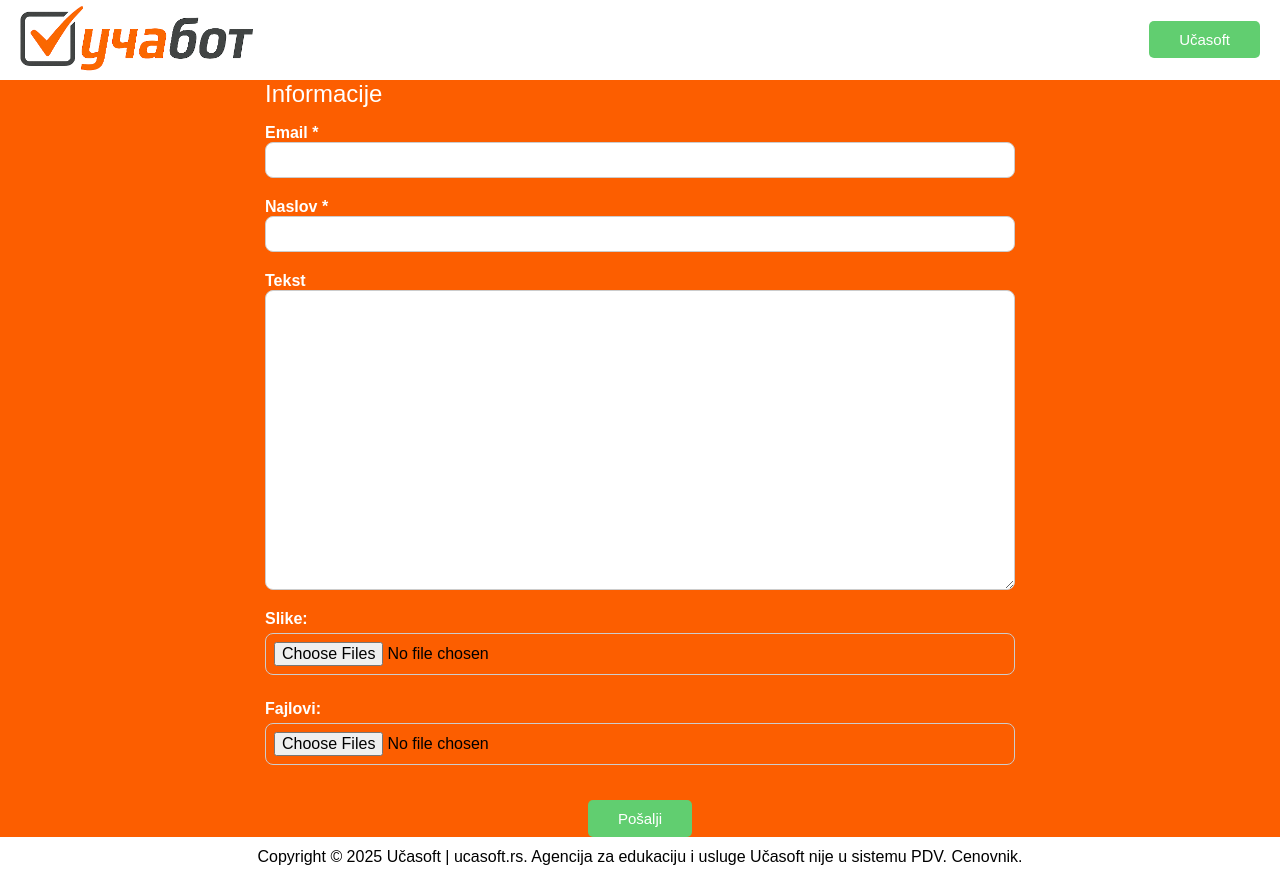
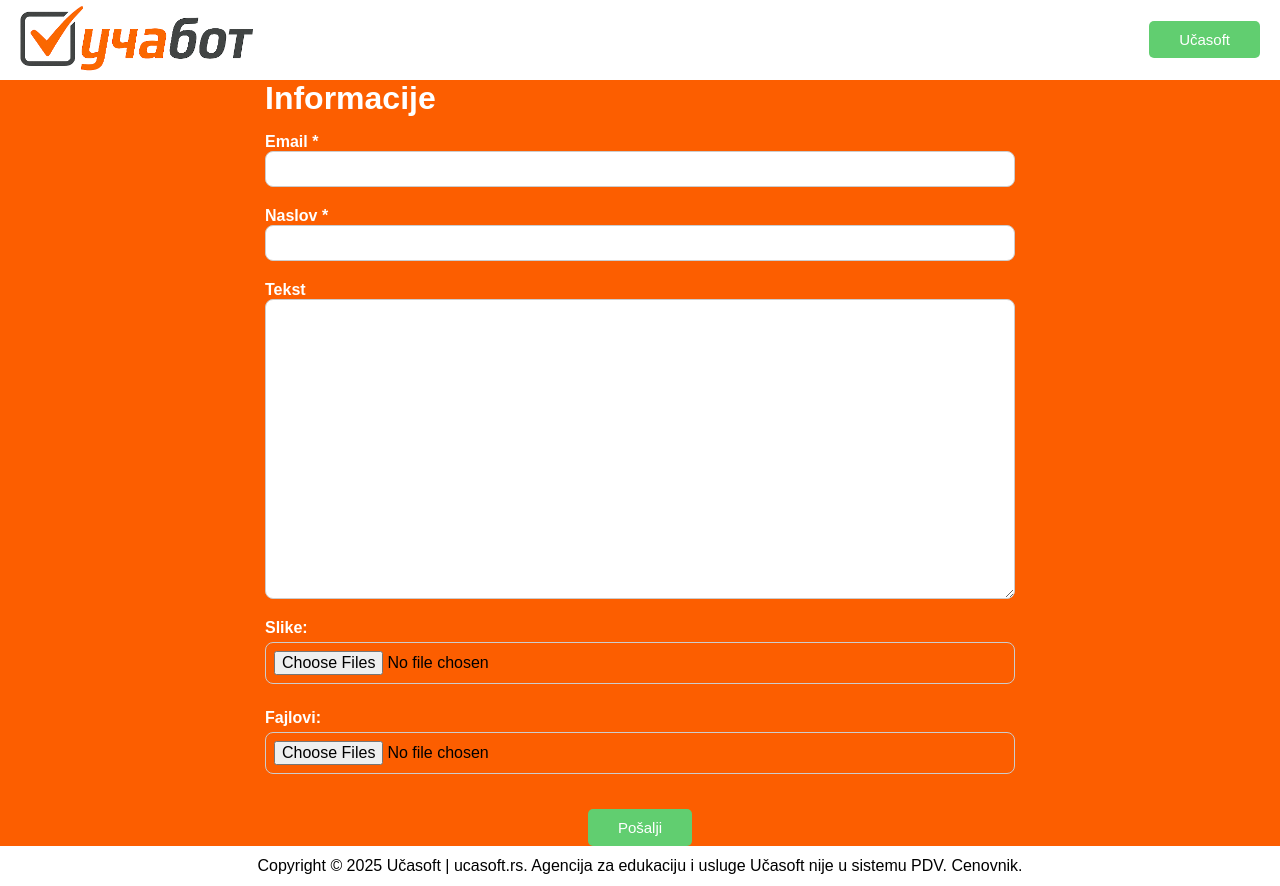
Before and after one commit to matejadb/ucabot, a website built with webpack: page src/template.html in a window 1280 px wide. Built offline with nearby package versions, Linux system fonts and the light colour scheme.

Commit message:
Change legend to h1

```diff
--- a/src/styles.css
+++ b/src/styles.css
@@ -81,8 +81,7 @@ fieldset {
 	border: 2px solid #61ce70;
 }
 
-legend {
-	font-size: 1.5rem;
+h1 {
 	margin-bottom: 1rem;
 	color: #ffffff;
 }
--- a/src/template.html
+++ b/src/template.html
@@ -28,7 +28,7 @@
 			<div class="main-container">
 				<div class="form-div">
 					<form id="info" action="">
-						<legend>Informacije</legend>
+						<h1>Informacije</h1>
 						<div class="user-input">
 							<label for="mail">Email *</label>
 							<input type="email" id="mail" required />
```
